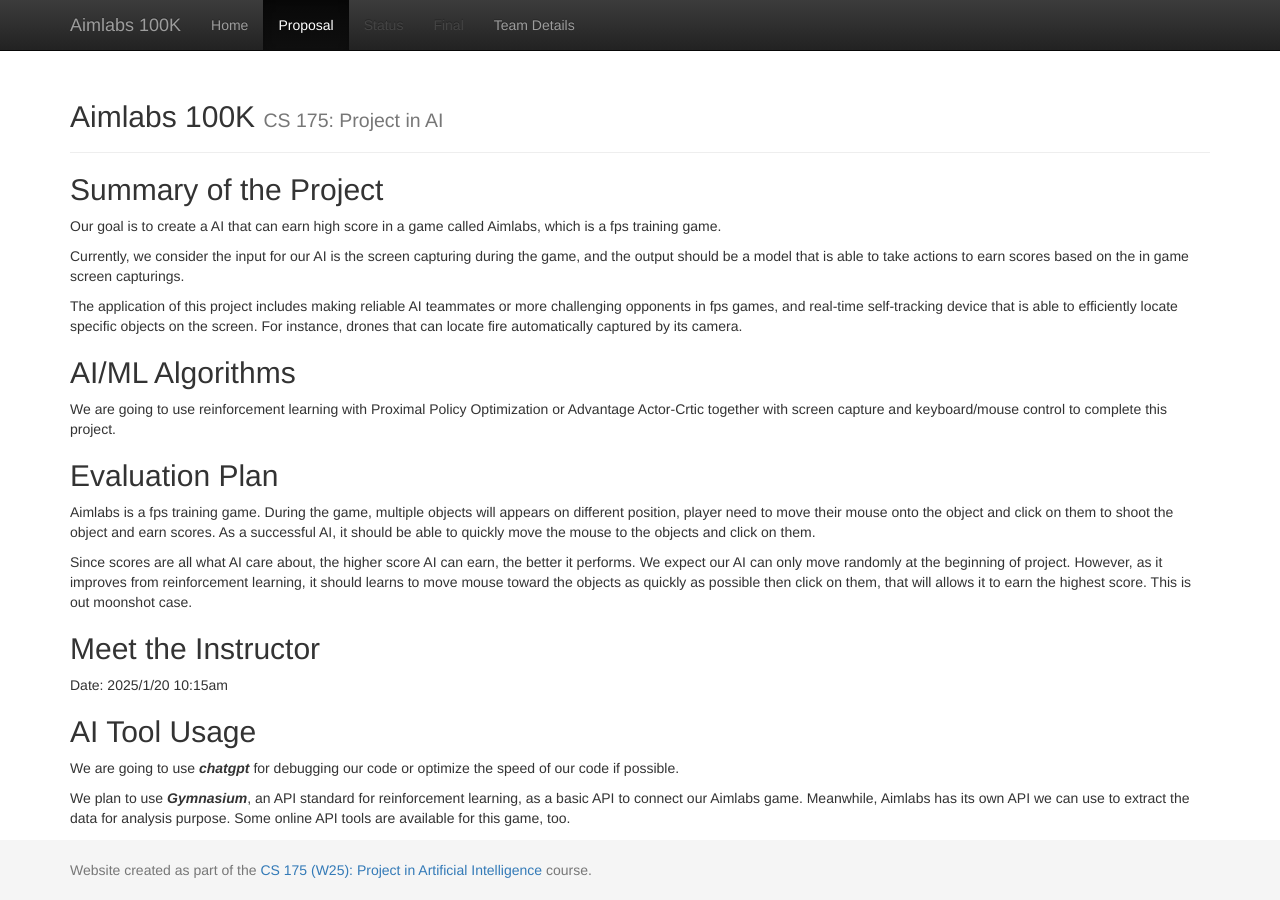
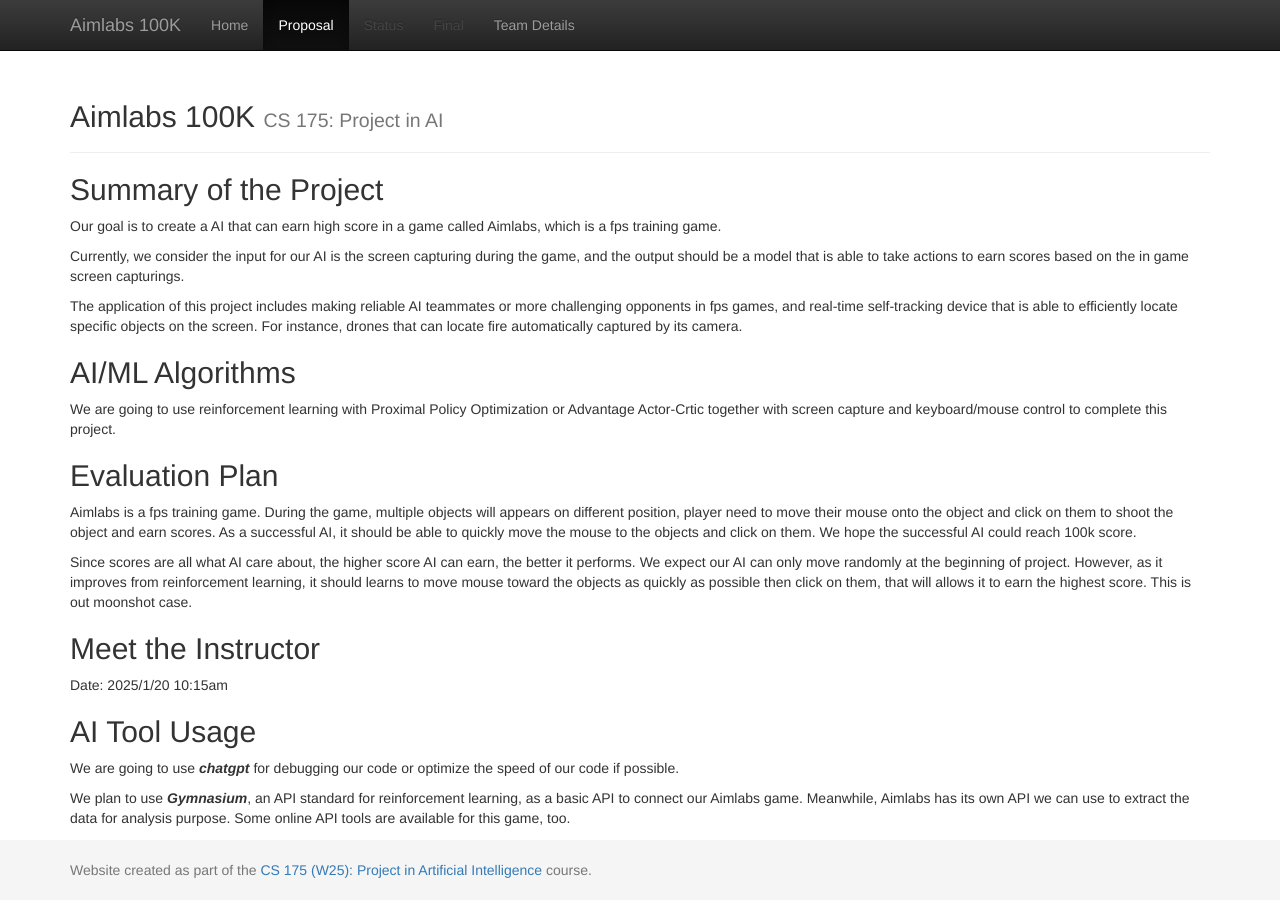
Before and after one commit to Mr-Lyson/Aimlabs_100K, a Jekyll site: the page built from docs/proposal.md, in a window 1280 px wide. Built offline with Jekyll 4.4.1, drawn with Linux system fonts in a browser that asks for light colours.

Commit message:
Add "We hope the successful AI could reach 100k score." in Evaluation Plan

```diff
--- a/docs/proposal.md
+++ b/docs/proposal.md
@@ -14,7 +14,7 @@
 We are going to use reinforcement learning with Proximal Policy Optimization or Advantage Actor-Crtic together with screen capture and keyboard/mouse control to complete this project.
 
 ## Evaluation Plan
-Aimlabs is a fps training game. During the game, multiple objects will appears on different position, player need to move their mouse onto the object and click on them to shoot the object and earn scores. As a successful AI, it should be able to quickly move the mouse to the objects and click on them.
+Aimlabs is a fps training game. During the game, multiple objects will appears on different position, player need to move their mouse onto the object and click on them to shoot the object and earn scores. As a successful AI, it should be able to quickly move the mouse to the objects and click on them. We hope the successful AI could reach 100k score.
 
 Since scores are all what AI care about, the higher score AI can earn, the better it performs. We expect our AI can only move randomly at the beginning of project. However, as it improves from reinforcement learning, it should learns to move mouse toward the objects as quickly as possible then click on them, that will allows it to earn the highest score. This is out moonshot case.
 
```
